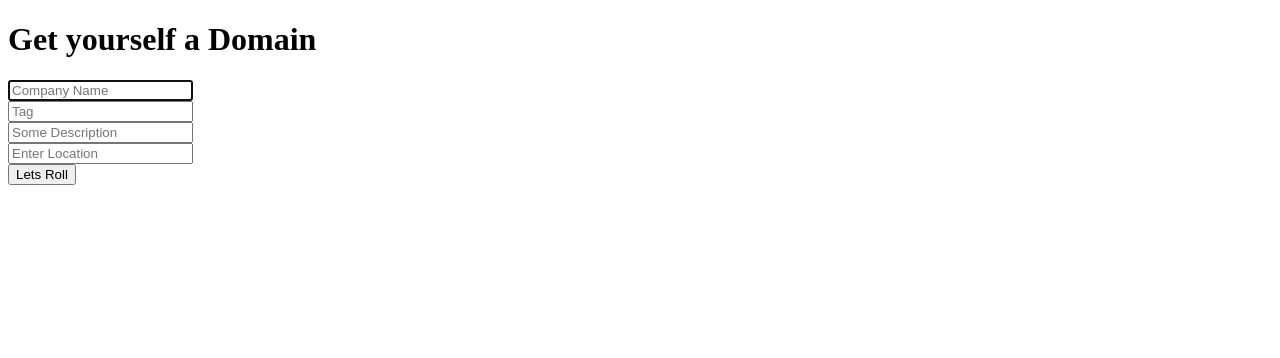
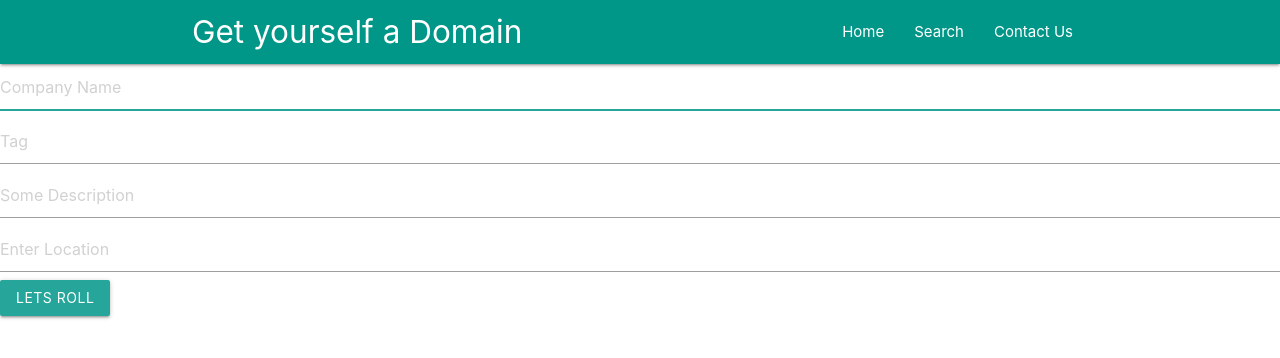
Before and after one commit to kunal768/Domain-Name-Recommender-Hackgrid-Submission, a Flask app: page / in a window 1280 px wide. Shown: the top 358 px of the page. Run offline with Flask 2, Linux system fonts and the light colour scheme; some libraries are stand-ins or nearby versions.

Commit message:
Update main.html

```diff
--- a/HackGrid19/templates/main.html
+++ b/HackGrid19/templates/main.html
@@ -1,14 +1,52 @@
+
   <!DOCTYPE html>
-<html lang="en" dir="ltr">
+  <html>
     <head>
-    <meta charset="utf-8">
-    <title></title>
+      <!--Import Google Icon Font-->
+      <link href="https://fonts.googleapis.com/icon?family=Material+Icons" rel="stylesheet">
+      <!--Import materialize.css-->
+      <link rel="stylesheet" href="https://cdnjs.cloudflare.com/ajax/libs/materialize/1.0.0/css/materialize.min.css">
+      <link rel="stylesheet" href="https://use.fontawesome.com/releases/v5.7.2/css/all.css" integrity="sha384-fnmOCqbTlWIlj8LyTjo7mOUStjsKC4pOpQbqyi7RrhN7udi9RwhKkMHpvLbHG9Sr" crossorigin="anonymous">
+      <!--Let browser know website is optimized for mobile-->
+      <meta name="viewport" content="width=device-width, initial-scale=1.0"/>
     </head>
+
     <body>
+
+    <div class="navbar-fixed">
+
+      <nav class="teal">
+
         <div class="container">
+          <div class="nav-wrapper">
+
+            <a href="#" class="brand-logo"  align="center" >Get yourself a Domain</a>
+            <a href="#" data-target="mobile-nav" class="sidenav-trigger">
+
+              <i class="material-icons">menu</i>
+            </a>
+            <ul class="right hide-on-med-and-down">
+            <li>
+              <a href="#home">Home</a>
+            </li>
+            <li>
+                <a href="#search">Search</a>
+              </li>
+              <li>
+                  <a href="#contact">Contact Us</a>
+                </li>
+
+            </ul>
+
+          </div>
+        </div>
+      </nav>
+    </div>
+
+
 
     <form class="form-signin" action="/" method="POST">
-		<h1 class="form-signin-heading text-muted">Get yourself a Domain</h1>
+      <!-- <h1 class="form-signin-heading text-muted">Get yourself a Domain</h1> -->
 		  <input type="text" class="form-control" name = "company" placeholder="Company Name" required="" autofocus=""><br>
       <input type="text" class="form-control" name = "tags" placeholder ="Tag" required="" autofocus=""><br>
       <input type="text" class="form-control" name="description" placeholder="Some Description" required=""><br>
@@ -17,5 +55,28 @@
       Lets Roll
      </button>
     </form>
+
+    <ul class="sidenav" id="mobile-nav">
+        <li>
+          <a href="#home">Home</a>
+        </li>
+        <li>
+            <a href="#search">Search</a>
+          </li>
+          <li>
+              <a href="#contact">Contact Us</a>
+            </li>
+
+        </ul>
+
+
+      <!--JavaScript at end of body for optimized loading-->
+
+      <script src="https://cdnjs.cloudflare.com/ajax/libs/materialize/1.0.0/js/materialize.min.js"></script>
+      <script src>
+      //Side nav
+      const sidenav= document.querySelector('.sidenav');
+      M.sidenav.init(sidenav,{});
+      </script>
     </body>
   </html>
```
Lines whose indentation alone changed are shown as unchanged.
